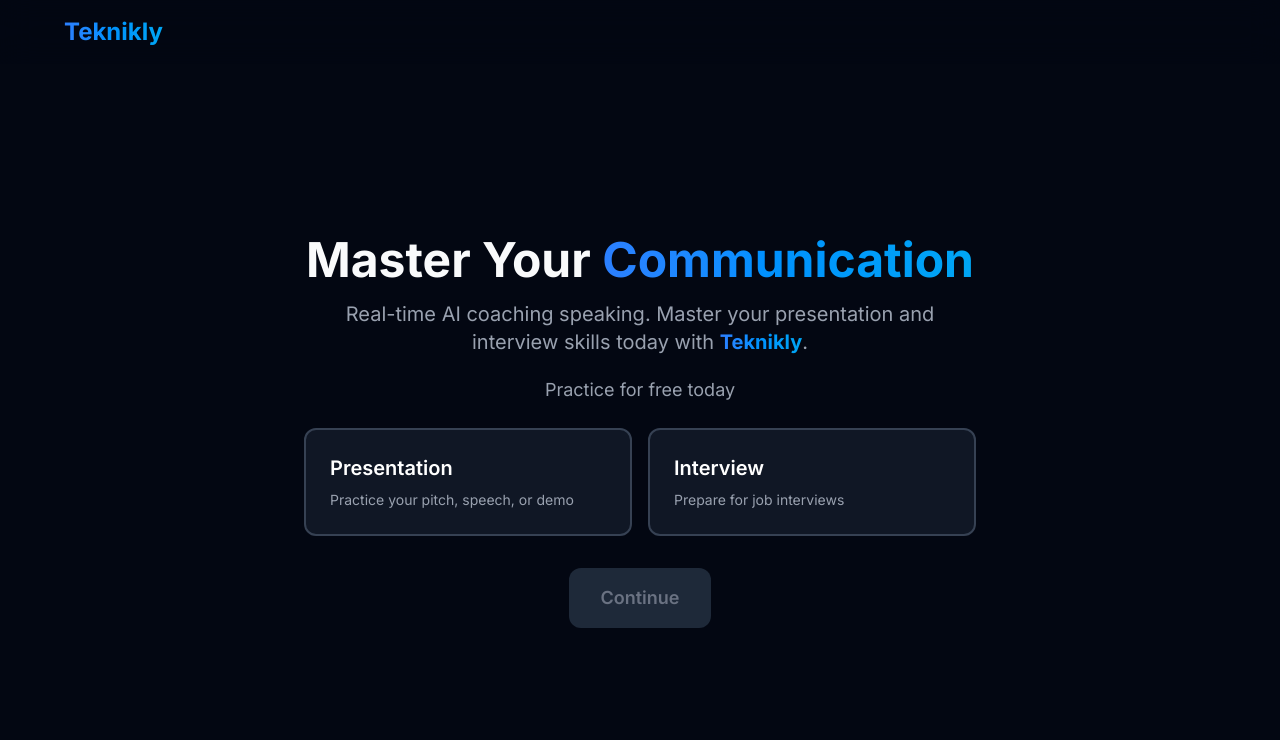
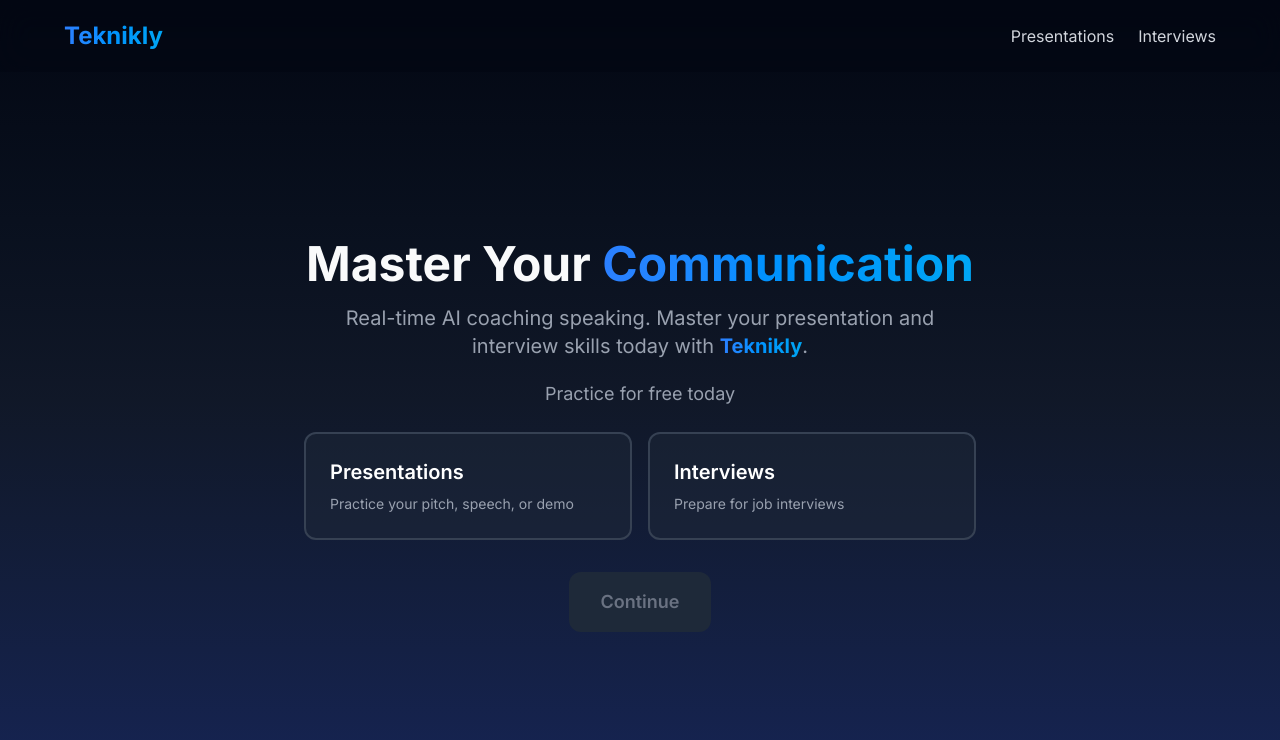
Before and after one commit to JohnCassavetes/teknikly-nexhacks, a Next.js app: page / in a window 1280 px wide. Shown: the top 740 px of the page. Built offline with nearby package versions, Linux system fonts and the light colour scheme.

Commit message:
Added interviews and presentations dropdowns to navbar

```diff
--- a/app/page.tsx
+++ b/app/page.tsx
@@ -32,7 +32,7 @@
   };
 
   return (
-    <main className="min-h-screen flex flex-col">
+    <main className="min-h-screen flex flex-col bg-gradient-to-b from-gray-950 via-gray-900 to-blue-950">
       <Navbar>
       </Navbar>
 
--- a/components/ModePicker.tsx
+++ b/components/ModePicker.tsx
@@ -51,7 +51,7 @@
         }`}
       >
         {/* <div className="text-4xl mb-3">🎤</div> */}
-        <h3 className="text-xl font-semibold text-white mb-2">Presentation</h3>
+        <h3 className="text-xl font-semibold text-white mb-2">Presentations</h3>
         <p className="text-gray-400 text-sm">Practice your pitch, speech, or demo</p>
       </button>
 
@@ -66,7 +66,7 @@
         }`}
       >
         {/* <div className="text-4xl mb-3">💼</div> */}
-        <h3 className="text-xl font-semibold text-white mb-2">Interview</h3>
+        <h3 className="text-xl font-semibold text-white mb-2">Interviews</h3>
         <p className="text-gray-400 text-sm">Prepare for job interviews</p>
       </button>
     </div>
--- a/components/Navbar.tsx
+++ b/components/Navbar.tsx
@@ -4,6 +4,21 @@
   children?: React.ReactNode;
   className?: string;
 }
+
+// Interview types
+const interviewTypes = [
+  { id: 'programming', label: 'Coding' },
+  { id: 'behavioral', label: 'Behavioral' },
+  { id: 'technical', label: 'Technical' },
+];
+
+// Presentation types
+const presentationTypes = [
+  { id: 'pitch', label: 'Sales Pitch' },
+  { id: 'business', label: 'Business' },
+  { id: 'comedy', label: 'Stand-up Comedy' },
+  { id: 'school', label: 'School Project' },
+];
 
 export default function Navbar({ children, className = '' }: NavbarProps) {
   return (
@@ -16,11 +31,49 @@
             </h1>
           </a>
         </div>
-        {children && (
-          <nav className="flex items-center gap-3">
-            {children}
-          </nav>
-        )}
+        <nav className="flex items-center gap-6">
+          {/* Presentations Dropdown */}
+          <div className="relative group">
+            <button className="text-gray-300 hover:text-white transition-colors py-2">
+              Presentations
+            </button>
+            <div className="absolute left-0 mt-2 w-48 opacity-0 invisible group-hover:opacity-100 group-hover:visible transition-all duration-200 bg-gray-900 rounded-lg shadow-lg border border-gray-800 overflow-hidden">
+              {presentationTypes.map((type) => (
+                <a
+                  key={type.id}
+                  href={`/practice?mode=presentation&type=${type.id}`}
+                  className="block px-4 py-3 text-gray-300 hover:bg-blue-500/10 hover:text-white transition-colors"
+                >
+                  {type.label}
+                </a>
+              ))}
+            </div>
+          </div>
+
+          {/* Interviews Dropdown */}
+          <div className="relative group">
+            <button className="text-gray-300 hover:text-white transition-colors py-2">
+              Interviews
+            </button>
+            <div className="absolute right-0 mt-2 w-48 opacity-0 invisible group-hover:opacity-100 group-hover:visible transition-all duration-200 bg-gray-900 rounded-lg shadow-lg border border-gray-800 overflow-hidden">
+              {interviewTypes.map((type) => (
+                <a
+                  key={type.id}
+                  href={`/practice?mode=interview&type=${type.id}`}
+                  className="block px-4 py-3 text-gray-300 hover:bg-blue-500/10 hover:text-white transition-colors"
+                >
+                  {type.label}
+                </a>
+              ))}
+            </div>
+          </div>
+
+          {children && (
+            <>
+              {children}
+            </>
+          )}
+        </nav>
       </div>
     </header>
   );
```
